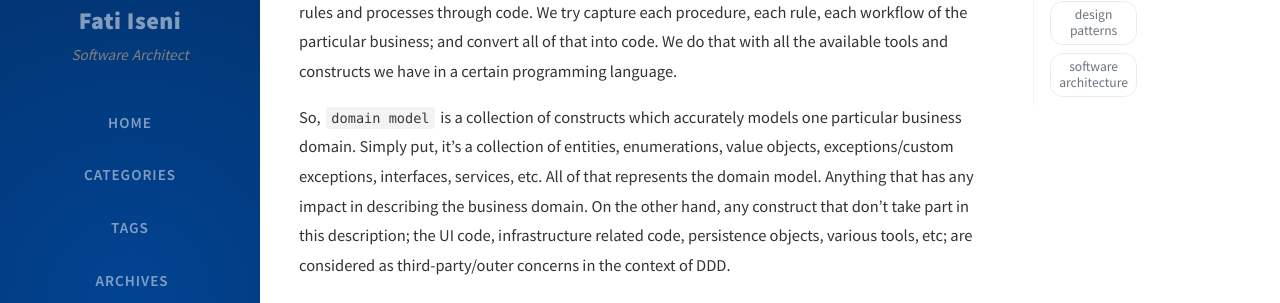
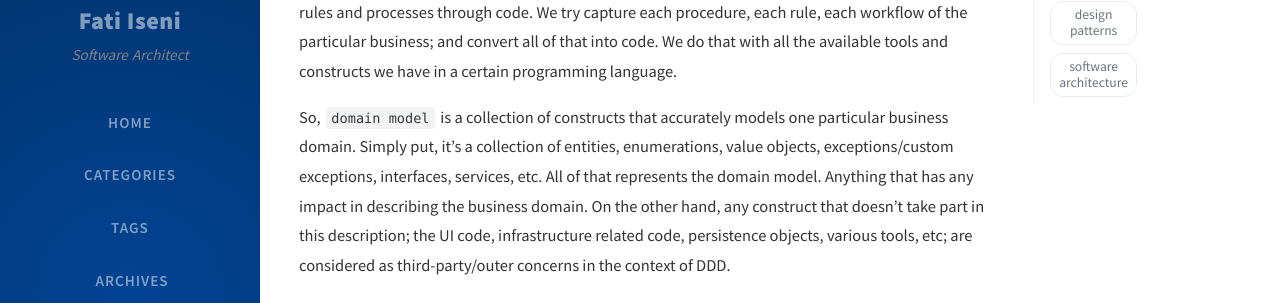
Before and after one commit to fiseni/fiseni.github.io, a Jekyll site: the page built from _posts/2020-11-05-what-is-a-domain-model.markdown, in a window 1280 px wide and 900 px high, scrolled down 767 px. Shown: the part 153-456 px from the top of the window. Built offline with Jekyll 4.4.1, drawn with Linux system fonts in a browser that asks for light colours; nearby versions of some CDN libraries; comment, search, counter and statistics services are not loaded.

Commit message:
Update 2020-11-05-what-is-a-domain-model.markdown

```diff
--- a/_posts/2020-11-05-what-is-a-domain-model.markdown
+++ b/_posts/2020-11-05-what-is-a-domain-model.markdown
@@ -21,6 +21,6 @@ I think, unfortunately, we have overused the term "model"; to a point where it g
 
 In the context of `domain model`, it simply means "modeling". See, as the architects for an instance, try to model the layout of the city in a map through drawing; we're trying to model the business rules and processes through code. We try capture each procedure, each rule, each workflow of the particular business; and convert all of that into code. We do that with all the available tools and constructs we have in a certain programming language.
 
-So, `domain model` is a collection of constructs which accurately models one particular business domain. Simply put, it's a collection of entities, enumerations, value objects, exceptions/custom exceptions, interfaces, services, etc. All of that represents the domain model. Anything that has any impact in describing the business domain. On the other hand, any construct that don't take part in this description; the UI code, infrastructure related code, persistence objects, various tools, etc; are considered as third-party/outer concerns in the context of DDD.
+So, `domain model` is a collection of constructs that accurately models one particular business domain. Simply put, it's a collection of entities, enumerations, value objects, exceptions/custom exceptions, interfaces, services, etc. All of that represents the domain model. Anything that has any impact in describing the business domain. On the other hand, any construct that doesn't take part in this description; the UI code, infrastructure related code, persistence objects, various tools, etc; are considered as third-party/outer concerns in the context of DDD.
 
 The domain model should change only when business requirements change, and never otherwise. Whatever construct fits into this category, is part of your domain model.
```
